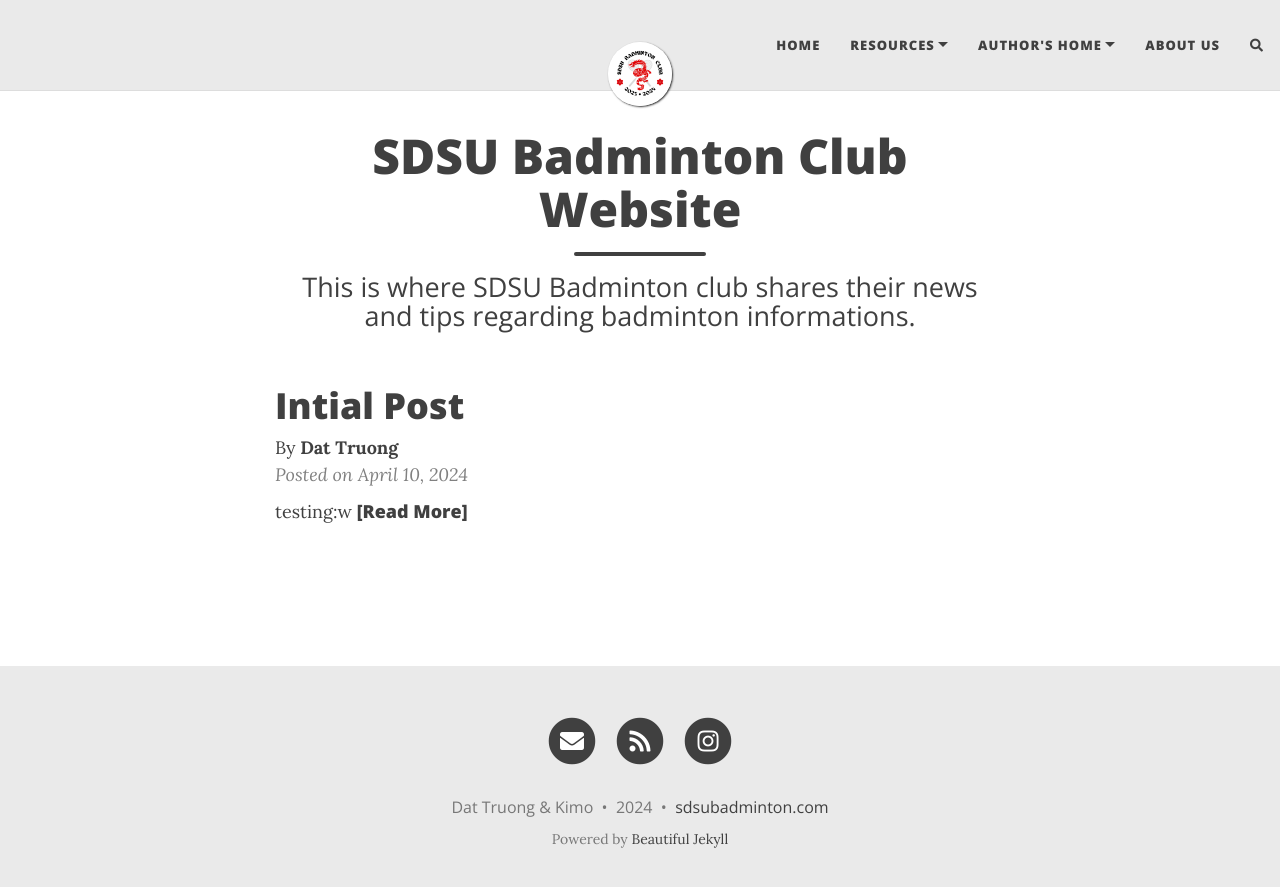
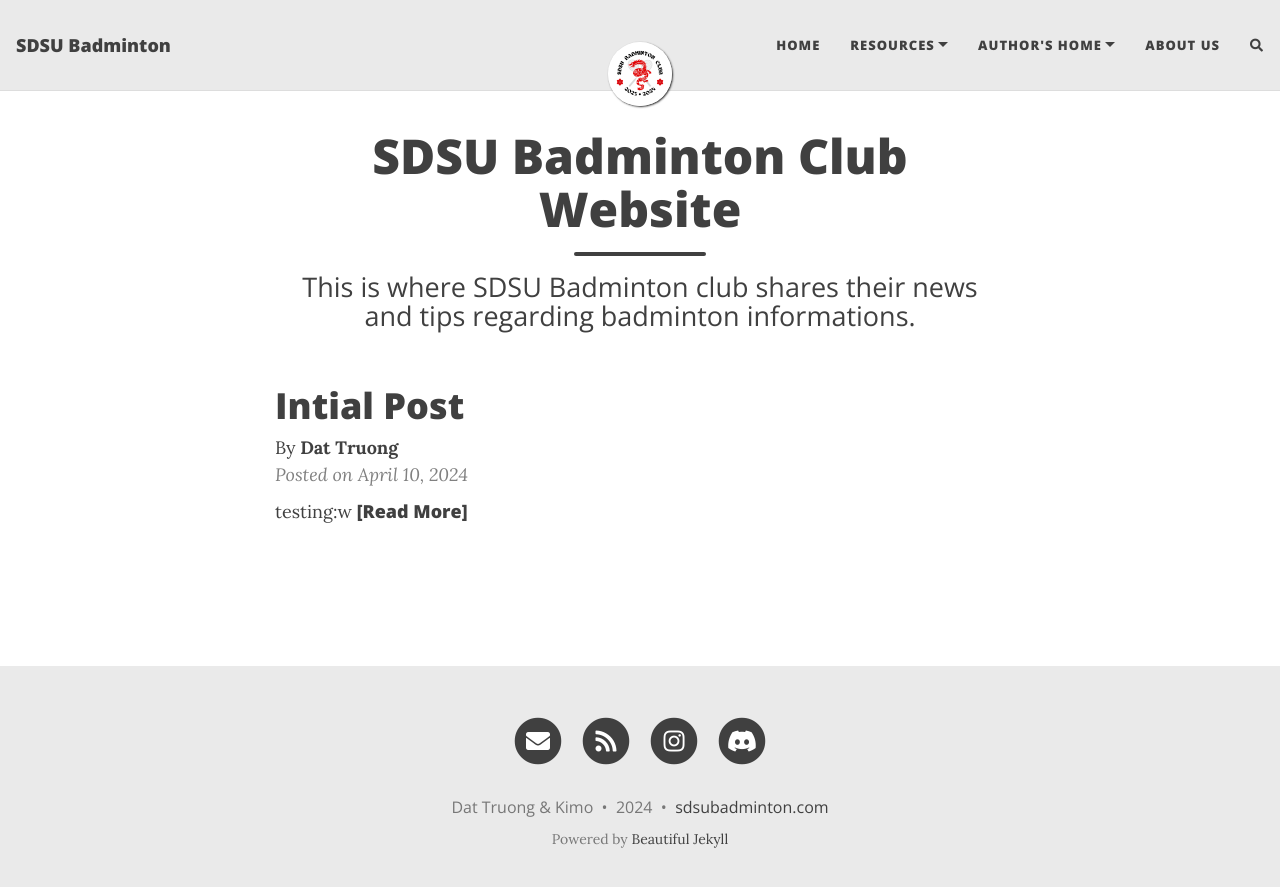
Before and after one commit to datpersonal/sdsubadminton, a Jekyll site: the page built from index.html, in a window 1280 px wide. Shown: the top 887 px of the page. Built offline with Jekyll 4.4.1, drawn with Linux system fonts in a browser that asks for light colours; nearby versions of some CDN libraries; the list of posts is cut into pages by our own code; comment, search, counter and statistics services are not loaded.

Commit message:
change the title to fix screen

```diff
--- a/_config.yml
+++ b/_config.yml
@@ -10,7 +10,7 @@
 ############################
 
 # Name of website
-title:
+title: SDSU Badminton
 
 # Your name to show in the footer
 author: Dat Truong & Kimo
@@ -79,7 +79,7 @@
 #  bluesky: yourname
 #  ORCID: your ORCID ID
 #  google-scholar: your google scholar
-#  discord: "invite_code" or "users/userid" or "invite/invite_code"
+  discord: "kXbvr2Ea"
 #  kaggle: yourname
 #  hackerrank: yourname
 #  gitlab: yourname
```
Also changed, not shown: 9 other files.
